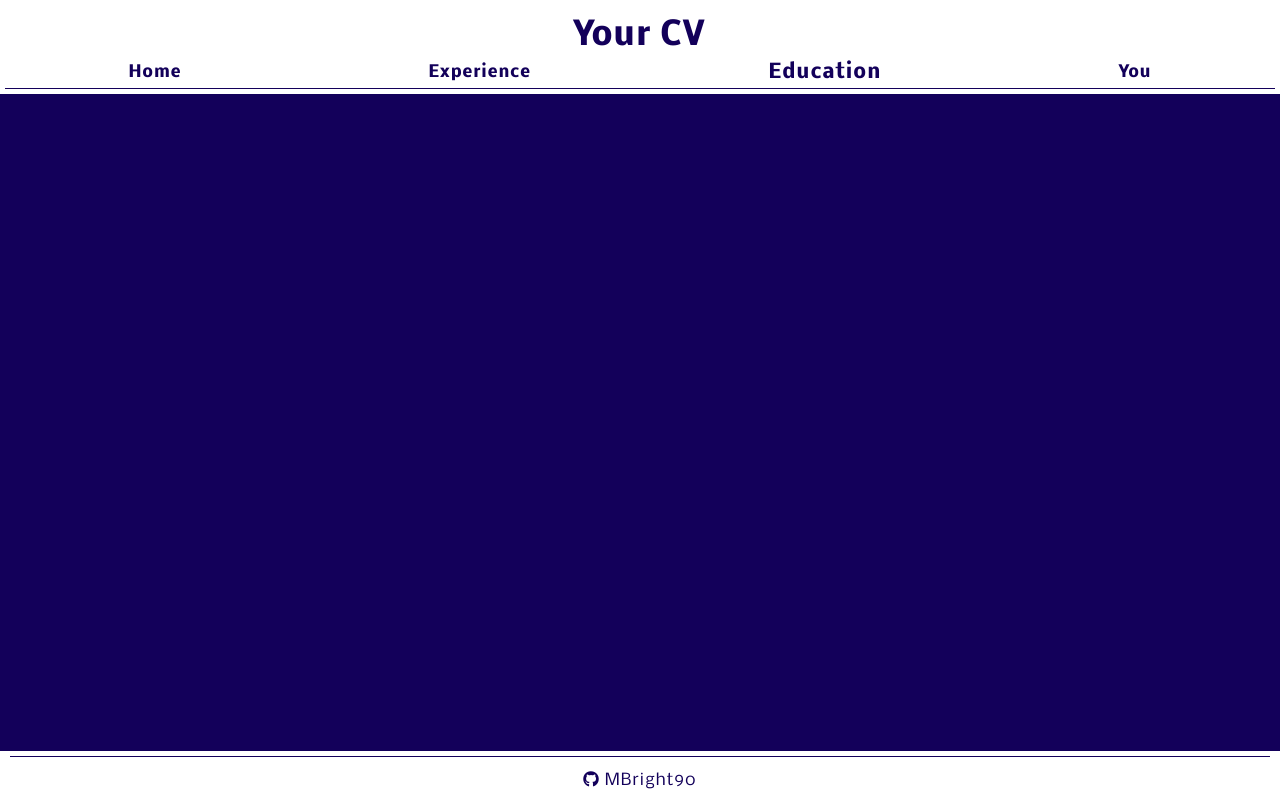
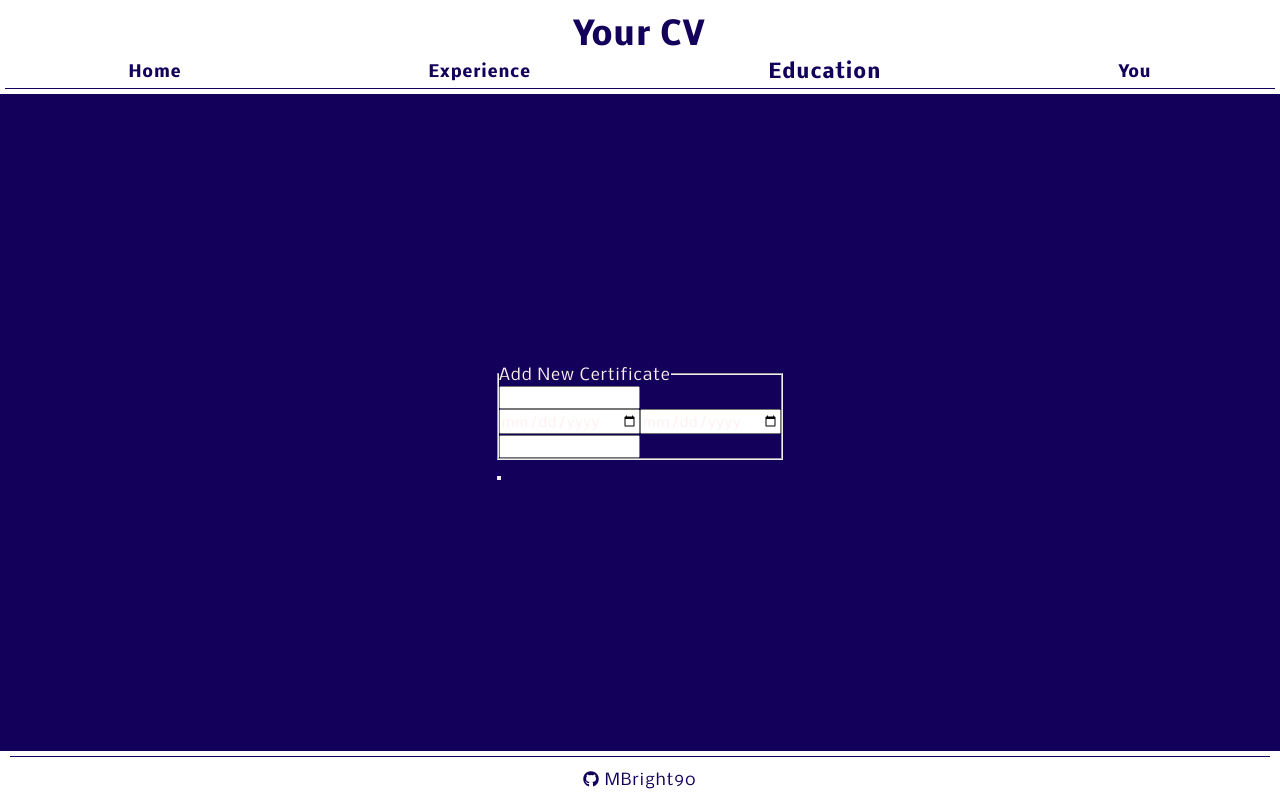
Before and after one commit to MBright90/cv-application, a React app: page / in a window 1280 px wide. Both pictures are taken after a click on the item "Education". Built offline with nearby package versions, Linux system fonts and the light colour scheme.

Commit message:
Create EducationInput sub-component

```diff
--- a/src/components/Education.js
+++ b/src/components/Education.js
@@ -1,15 +1,94 @@
 import React, { Component } from 'react'
+import PropTypes from 'prop-types'
 
 const EducationDetail = (props) => {
+  const education = props.educationItem
 
+  return (
+    <div className="education-list-item">
+      <p className="education-detail--headline">{education.institutionName} {education.dates}</p>
+      <p>{education.certificateAwarded}</p>
+    </div>
+  )
+}
+
+EducationDetail.propTypes = {
+  educationItem: PropTypes.object
 }
 
 const EducationList = (props) => {
+  const createEducationList = () => {
+    props.educationArray.map((educationItem) => {
+      return <EducationDetail
+        key={educationItem.institutionName + educationItem.dates}
+        educationDetail={educationItem}/>
+    })
+  }
 
+  return (
+    <div className="education-detail-list">
+      {createEducationList()}
+    </div>
+  )
+}
+
+EducationList.propTypes = {
+  educationArray: PropTypes.array
 }
 
 const EducationInput = (props) => {
+  // education: institutionName, date from, date to, certificate awarded
 
+  return (
+    <form className='education-input-overview'>
+      <fieldset>
+        <legend>Add New Certificate</legend>
+        <div>
+          <label htmlFor=""></label>
+          <input
+            type="text"
+            id=""
+            value={props.educationItem.institutionName}/>
+        </div>
+        <div>
+          <label htmlFor=""></label>
+          <input
+            type="date"
+            id=""
+            value={props.educationItem.dateFrom}
+          />
+          <label htmlFor=""></label>
+          <input
+            type="date"
+            id=""
+            value={props.educationItem.dateTo}
+          />
+        </div>
+        <div>
+          <label htmlFor=""></label>
+          <input
+            type="text"
+            id=""
+            value={props.educationItem.certificate}
+          />
+        </div>
+      </fieldset>
+      <button type="submit"></button>
+    </form>
+  )
+}
+
+EducationInput.defaultProps = {
+  educationItem: {
+    institutionName: '',
+    dateFrom: new Date(1, 1, 1970),
+    dateTo: new Date(1, 1, 1971),
+    certificate: '',
+  }
+}
+
+EducationInput.propTypes = {
+  educationItem: PropTypes.object,
 }
 
 export default class Education extends Component {
@@ -20,10 +99,17 @@ export default class Education extends Component {
   render() {
     return (
       <main>
-        <div className='education-page-overview'>
-          <EducationList />
+        <div className="education-page-overview">
+          <EducationInput />
+          <EducationList
+            educationArray={this.props.userEducationArray}
+          />
         </div>
       </main>
     )
   }
 }
+
+Education.propTypes = {
+  userEducationArray: PropTypes.array
+}
```
